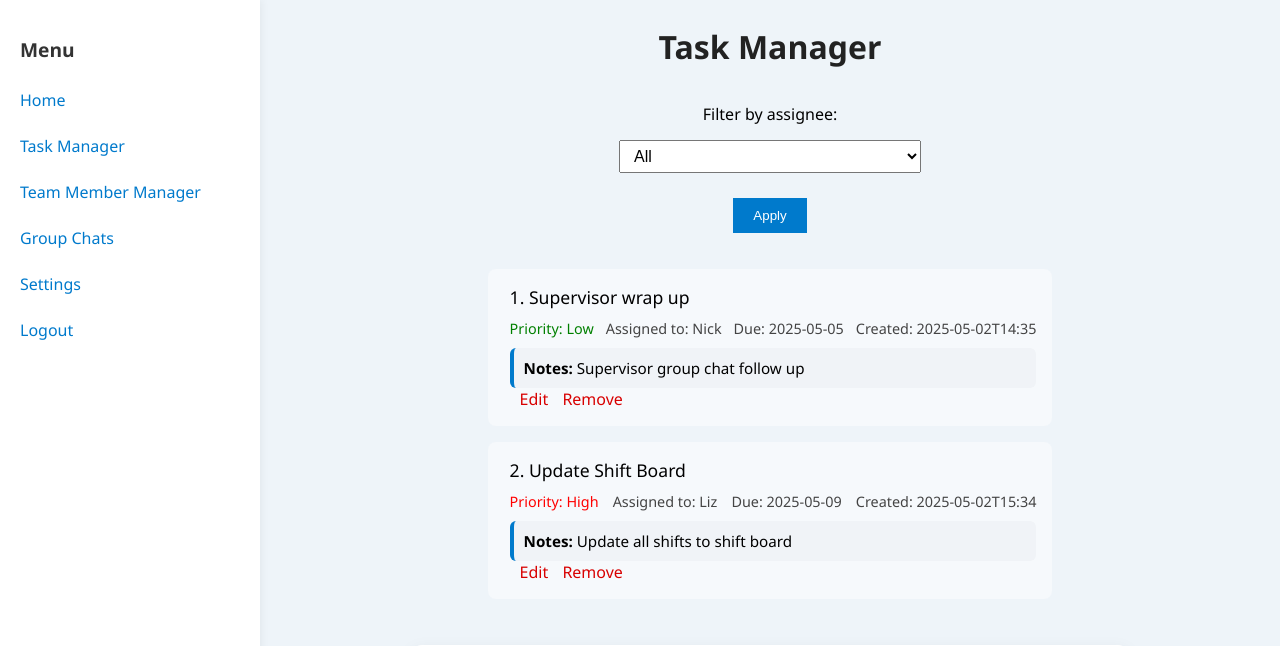
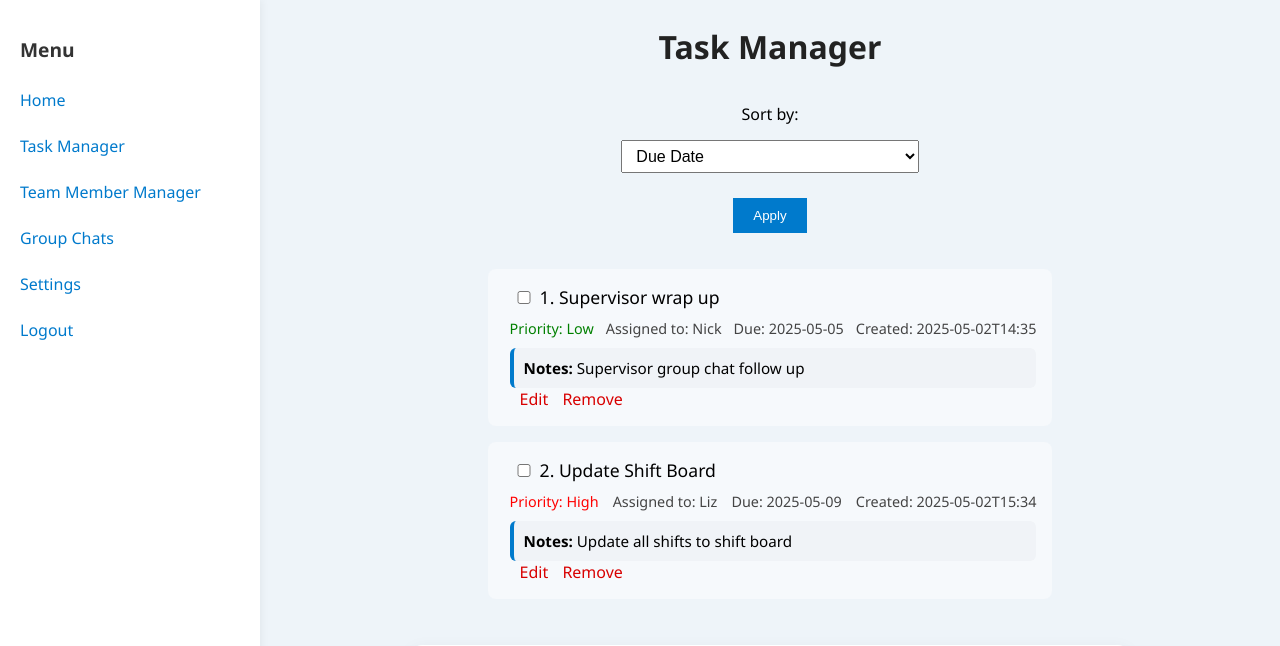
Before and after one commit to Steven-Machin/todo-list, a Flask app: page /tasks in a window 1280 px wide. Shown: the top 646 px of the page. Run offline with Flask 3, Linux system fonts and the light colour scheme; the visitor is signed in with stand-in values (Sample User, id 1).

Commit message:
Fixed Task Manager function

```diff
--- a/app.py
+++ b/app.py
@@ -334,41 +334,44 @@ def my_shifts():
 @login_required
 def tasks_page():
     username = session["username"]
-    role = session.get("role", "member")
-    assignee_filter = request.args.get("assignee", "All")
-    sort_by = request.args.get("sort", "due")
-    today = datetime.today().date()
+    role     = session.get("role", "member")
+    sort_by  = request.args.get("sort",  "due")
+    today    = datetime.today().date()
 
     users = load_users()
-    assignable_users = sorted([u["username"].capitalize() for u in users if u.get("role") != "manager"])
 
-    for task in tasks:
-        if "due" in task and task["due"]:
-            try:
-                due_date = datetime.strptime(task["due"], "%Y-%m-%d").date()
-                task["overdue"] = not task.get("done") and due_date < today
-            except ValueError:
-                task["overdue"] = False
-        else:
-            task["overdue"] = False
+    # define your eligible titles (lowercase for comparison)
+    eligible = {
+        "assistant manager", "family swim supervisor", "lead supervisor",
+        "swim administrator", "programming supervisor", "supervisor"
+    }
 
+    # only managers get all tasks, others only their own
     visible_tasks = tasks if role == "manager" else [
-        t for t in tasks if t.get("assigned_to", "").lower() == username.lower()
+        t for t in tasks if t.get("assigned_to","").lower() == username.lower()
     ]
-    filtered_tasks = [
-        t for t in visible_tasks
-        if assignee_filter == "All" or t.get("assigned_to") == assignee_filter
-    ]
-    sorted_filtered_tasks = sort_tasks(filtered_tasks, key=sort_by)
+
+    # sort/filter tasks as before...
+    sorted_tasks = sort_tasks(visible_tasks, key=sort_by)
+
+    # pass full user objects whose titles intersect eligible set
+    if role == "manager":
+        assignable_users = [
+            u for u in users
+            if u.get("role") != "manager"
+            and any(title.lower() in eligible for title in u.get("titles", []))
+        ]
+    else:
+        assignable_users = []
 
     return render_template(
         "task_manager.html",
-        tasks=sorted_filtered_tasks,
+        tasks=sorted_tasks,
         role=role,
-        assignees=[t["assigned_to"].capitalize() for t in tasks if "assigned_to" in t],
-        assignee_filter=assignee_filter,
+        sort_by=sort_by,
         assignable_users=assignable_users
     )
+
 
 @app.route("/groups")
 @login_required
--- a/templates/index.html
+++ b/templates/index.html
@@ -71,6 +71,9 @@
       <ul class="task-list">
         {% for task in tasks %}
           <li class="task-item {% if task.overdue %}overdue{% endif %}">
+            <form method="post" action="/toggle/{{ loop.index0 }}">
+                <input type="checkbox" name="done" onchange="this.form.submit()" {% if task.done %}checked{% endif %}>
+              </form>
             <span class="task-text {% if task.done %}done{% endif %}">{{ loop.index }}. {{ task.text }}</span>
             <div class="task-meta">
               {% if task.due %}<span class="due">Due: {{ task.due }}</span>{% endif %}
--- a/templates/task_manager.html
+++ b/templates/task_manager.html
@@ -22,12 +22,12 @@
 
     {% if role == 'manager' %}
       <form class="filter-form" method="get" action="/tasks">
-        <label for="assignee">Filter by assignee:</label>
-        <select name="assignee">
-          <option value="All" {% if assignee_filter == 'All' %}selected{% endif %}>All</option>
-          {% for name in assignees %}
-            <option value="{{ name }}" {% if assignee_filter == name %}selected{% endif %}>{{ name }}</option>
-          {% endfor %}
+        <label for="sort">Sort by:</label>
+        <select name="sort">
+          <option value="due" {% if sort_by == 'due' %}selected{% endif %}>Due Date</option>
+          <option value="priority" {% if sort_by == 'priority' %}selected{% endif %}>Priority</option>
+          <option value="created" {% if sort_by == 'created' %}selected{% endif %}>Date Assigned</option>
+          <option value="status" {% if sort_by == 'status' %}selected{% endif %}>Completed</option>
         </select>
         <button type="submit">Apply</button>
       </form>
@@ -36,6 +36,9 @@
         {% for task in tasks %}
           <li class="task-item {% if task.overdue %}overdue{% endif %}">
             <div class="task-header">
+              <form method="post" action="/toggle/{{ loop.index0 }}">
+                <input type="checkbox" name="done" onchange="this.form.submit()" {% if task.done %}checked{% endif %}>
+              </form>
               <span class="task-text {% if task.done %}done{% endif %}">{{ loop.index }}. {{ task.text }}</span>
             </div>
             <div class="task-meta">
@@ -43,6 +46,7 @@
               <span class="assigned">Assigned to: {{ task.assigned_to }}</span>
               {% if task.due %}<span class="due">Due: {{ task.due }}</span>{% endif %}
               {% if task.created_at %}<span class="created">Created: {{ task.created_at }}</span>{% endif %}
+              {% if task.completed_at %}<span class="completed">Completed: {{ task.completed_at }}</span>{% endif %}
             </div>
             {% if task.notes %}
               <div class="task-notes">
@@ -71,9 +75,10 @@
           <select name="assigned_to">
             <option value="">-- Unassigned --</option>
             {% for user in assignable_users %}
-              <option value="{{ user }}">{{ user }}</option>
+              <option value="{{ user.username }}">{{ user.display_name }}</option>
             {% endfor %}
           </select>
+
 
           <input type="date" name="due">
           <textarea name="notes" placeholder="Optional notes"></textarea>
--- a/titles.json
+++ b/titles.json
@@ -1,5 +1,9 @@
 [
   "Supervisor",
   "Manager",
-  "Lead Swim Instructor"
+  "Lead Swim Instructor",
+  "Lifeguard",
+  "Programming Supervisor",
+  "Family Swim Supervisor",
+  "Swim Administrator"
 ]
--- a/users.json
+++ b/users.json
@@ -25,5 +25,12 @@
     "titles": [
       "Lead Swim Instructor"
     ]
+  },
+  {
+    "username": "ethan",
+    "display_name": "Ethan",
+    "password": "scrypt:32768:8:1$eRV6S8I7HkheCaXN$9158da4daedfddfc01d7d7c422fffe43f0eba12ca32f0984539c0c813cd95ec378a3d69fdf160905bf2a36e28aa1b42f11cf3bc26b8e11f41092db208474401f",
+    "role": "member",
+    "titles": []
   }
 ]
```
